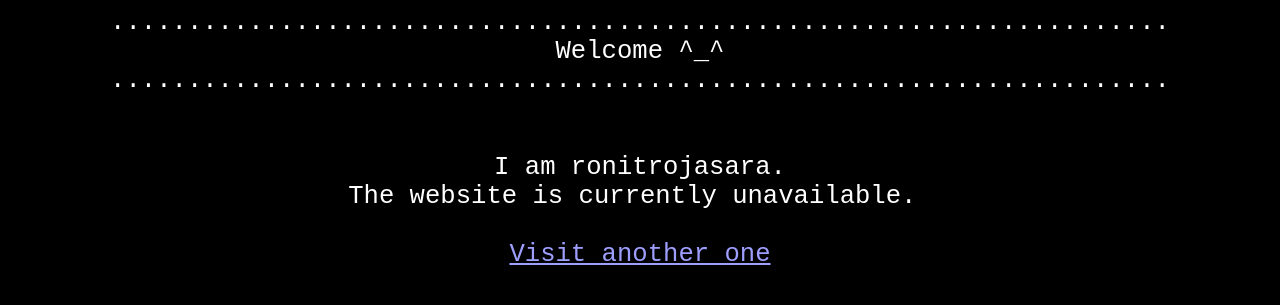
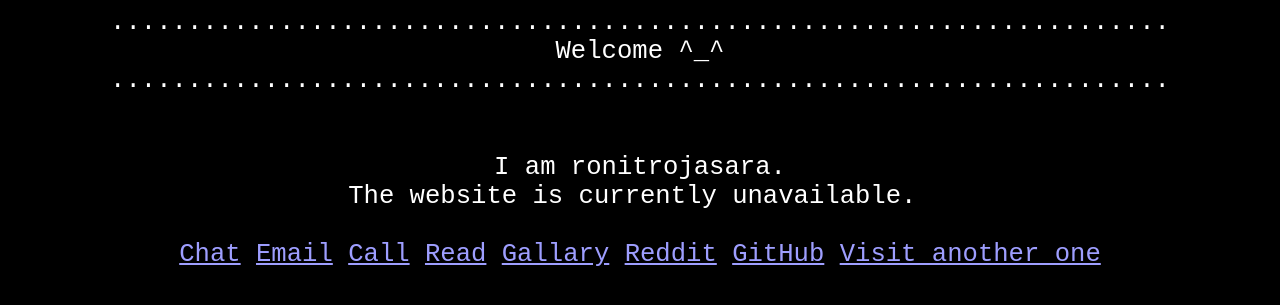
Before and after one commit to ronitrojasara/ronitrojasara.github.io, a Jekyll site: the page index.html, which Jekyll copies as it is, in a window 1280 px wide. Shown: the top 305 px of the page. Built offline with Jekyll 4.4.1, drawn with Linux system fonts in a browser that asks for light colours.

Commit message:
Update index.html

```diff
--- a/index.html
+++ b/index.html
@@ -22,6 +22,13 @@
 
     I am ronitrojasara.<br/>
     The website is currently unavailable. <br/><br/>
+<a href="/chat">Chat</a>
+<a href="mailto:ronitrojasara@gmail.com">Email</a>
+<a href="tel:+919313603306">Call</a>
+<a href="/pages">Read</a>
+<a href="/gallary">Gallary</a>
+<a href="https://www.reddit.com/user/ronitrojasara">Reddit</a>
+<a href="https://github.com/ronitrojasara">GitHub</a>
     <a href="/index_x.html">Visit another one</a>
 </body>
 </html>
```
